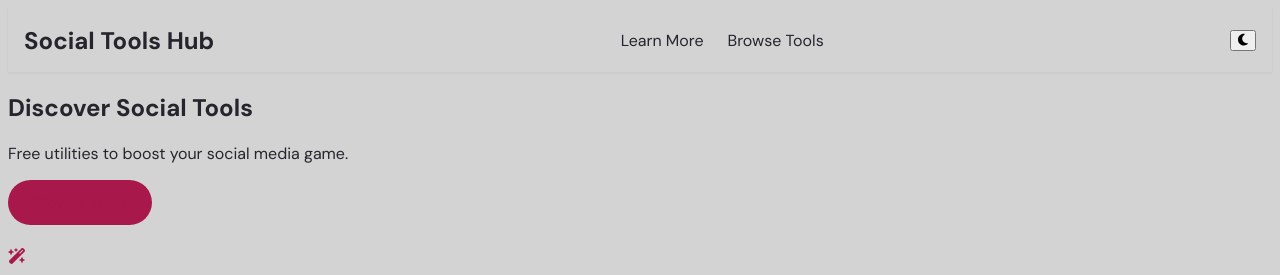
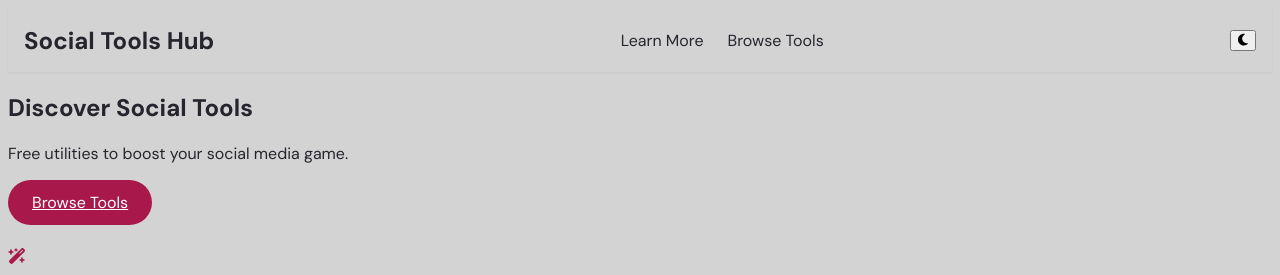
Before and after one commit to victorjimenezdev/social-tools, a Next.js app in the folder apps/site/: page / in a window 1280 px wide. Shown: the top 275 px of the page. Built offline with nearby package versions, Linux system fonts and the light colour scheme; no server answers.

Commit message:
fix: restore tailwind styles

```diff
--- a/apps/site/src/app/globals.scss
+++ b/apps/site/src/app/globals.scss
@@ -1,6 +1,5 @@
 /* stylelint-disable at-rule-no-unknown */
 @use '../styles/variables';
-@use '../styles/tools';
 /* stylelint-enable at-rule-no-unknown */
 
 @tailwind base;
--- a/apps/site/src/styles/tools.scss
+++ /dev/null
@@ -1,23 +0,0 @@
-@layer components {
-  .tools {
-    &__link {
-      @apply flex items-center justify-start gap-3 sm:gap-4 rounded-xl border border-stroke/50 bg-surfaceAlt p-4 sm:p-6 shadow-card transition hover:shadow-lg focus-visible:outline-none focus-visible:ring-2 focus-visible:ring-offset-2 focus-visible:ring-accent;
-    }
-
-    &__icon {
-      @apply w-6 h-6 text-accent flex-shrink-0;
-    }
-
-    &__content {
-      @apply flex flex-col gap-1;
-    }
-
-    &__title {
-      @apply font-semibold text-lg md:text-xl;
-    }
-
-    &__blurb {
-      @apply text-sm md:text-base text-muted;
-    }
-  }
-}
--- a/packages/ui/Card.tsx
+++ b/packages/ui/Card.tsx
@@ -13,14 +13,14 @@ export function Card({ href, icon, title, blurb }: CardProps) {
     <a
       href={href}
       aria-label={`Open ${title}`}
-      className="tools__link"
+      className="flex items-center justify-start gap-3 rounded-xl border border-stroke/50 bg-surfaceAlt p-4 shadow-card transition hover:shadow-lg focus-visible:outline-none focus-visible:ring-2 focus-visible:ring-offset-2 focus-visible:ring-accent sm:gap-4 sm:p-6"
     >
       {React.cloneElement(icon as React.ReactElement<any>, {
-        className: "tools__icon",
+        className: "w-6 h-6 text-accent flex-shrink-0",
       })}
-      <div className="tools__content">
-        <h2 className="tools__title">{title}</h2>
-        <p className="tools__blurb">{blurb}</p>
+      <div className="flex flex-col gap-1">
+        <h2 className="font-semibold text-lg md:text-xl">{title}</h2>
+        <p className="text-sm text-muted md:text-base">{blurb}</p>
       </div>
     </a>
   );
```
